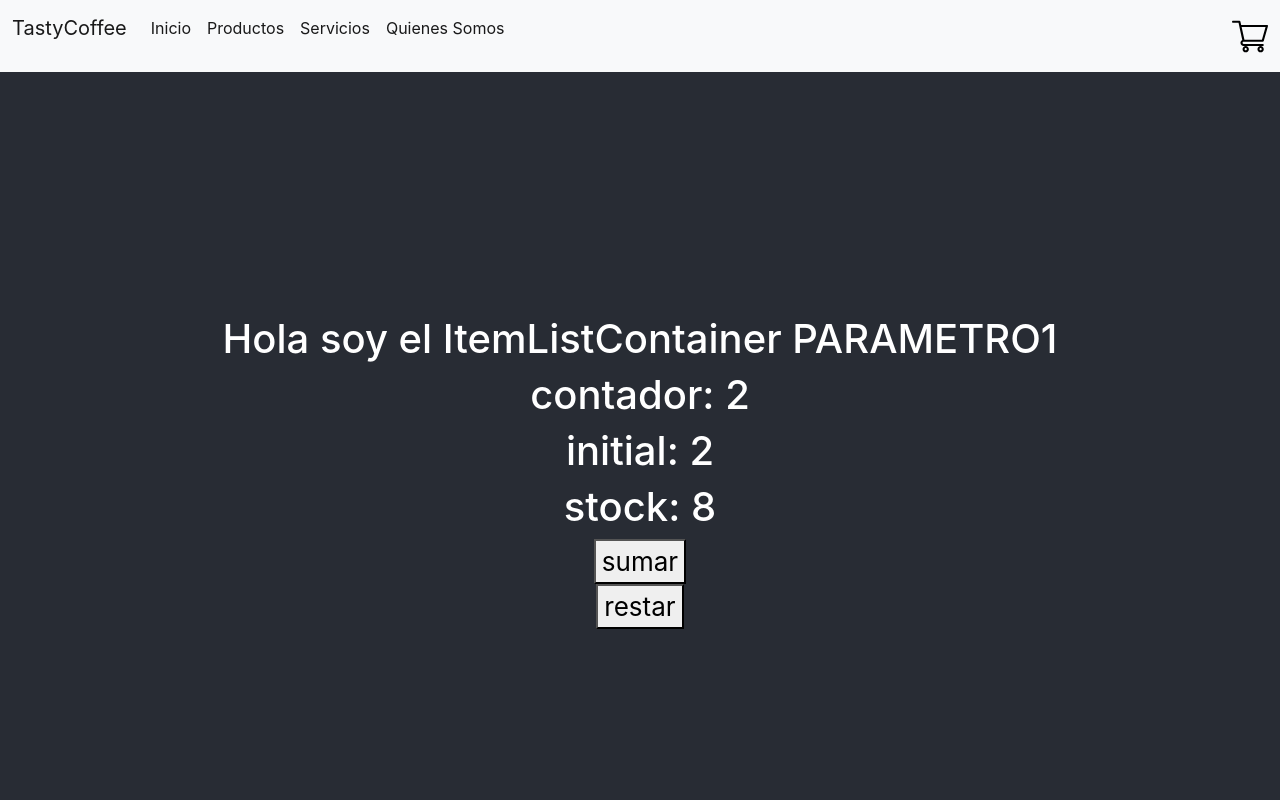
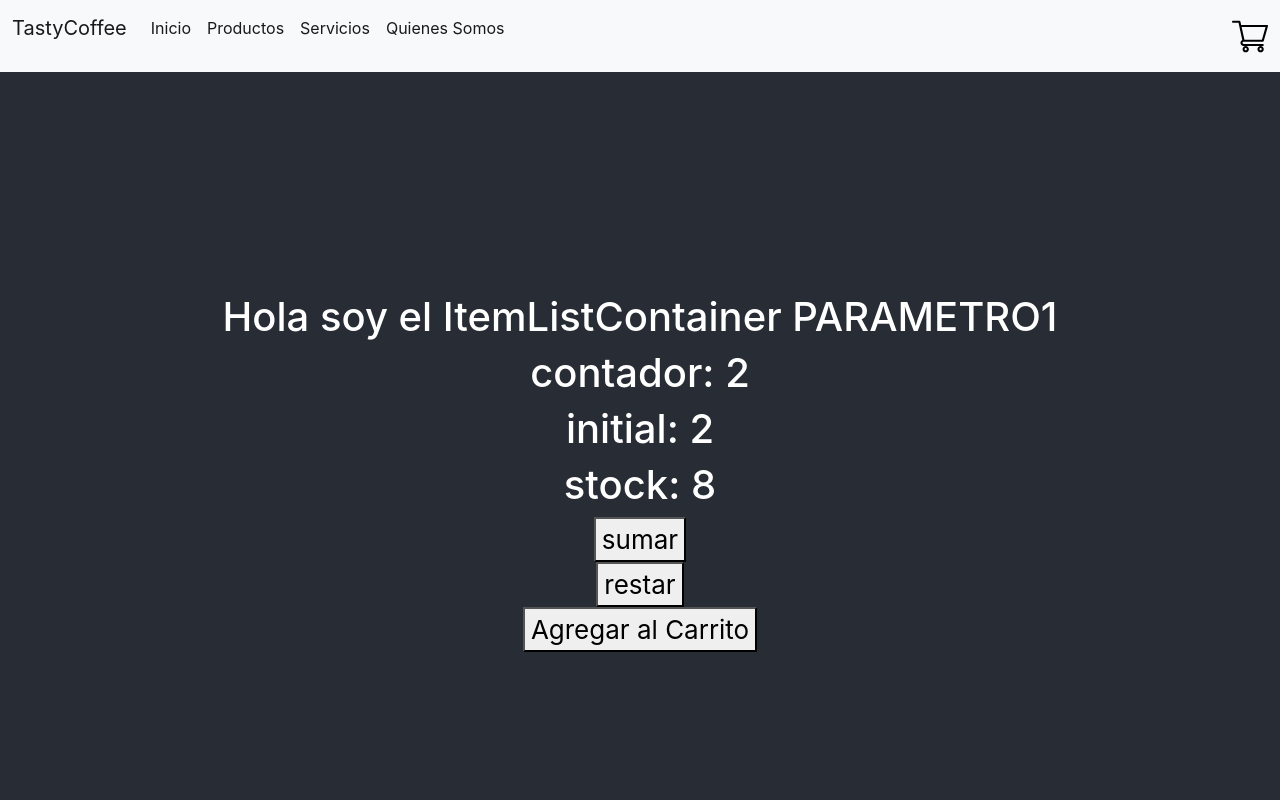
Before and after one commit to marianopadularrosa1/glowing-chainsaw, a React (Create React App) app: page / in a window 1280 px wide. Shown: the top 800 px of the page. Built offline with nearby package versions, Linux system fonts and the light colour scheme.

Commit message:
ItemCount

```diff
--- /dev/null
+++ b/src/components/ButtonAgregarCarrito.js
@@ -0,0 +1,7 @@
+export default function ButtonAgregarCarrito(props) {
+    return (
+      <button disabled={props.deshabilitarBoton} onClick={() => props.onAdd()}>
+        {props.text}
+      </button>
+    );
+  }
--- a/src/components/ItemCount.js
+++ b/src/components/ItemCount.js
@@ -1,10 +1,11 @@
 import React, { useState, useEffect } from "react";
 import Button from "./button";
+import ButtonAgregarCarrito from "./ButtonAgregarCarrito";
 
 export default function ItemCount(props) {
   const [count, setCount] = useState(props.initial);
   const [initial] = useState(props.initial);
-  const [stock] = useState(props.stock);
+  const [stock, setStock] = useState(props.stock);
   const [deshabilitarBoton, setDeshabilitarBoton]= useState(false);
 
   useEffect(() => {
@@ -20,6 +21,7 @@ export default function ItemCount(props) {
       <h1>stock: {stock}</h1>
       <Button deshabilitarBoton={deshabilitarBoton} text="sumar" cuandohagoClick={() => setCount(count + 1)} />
       <Button text="restar" cuandohagoClick={() => setCount(count - 1)} />
+      <ButtonAgregarCarrito deshabilitarBoton={deshabilitarBoton} text="Agregar al Carrito" onAdd={() => setStock(stock - count)} />
     </React.Fragment>
   );
 }
```
